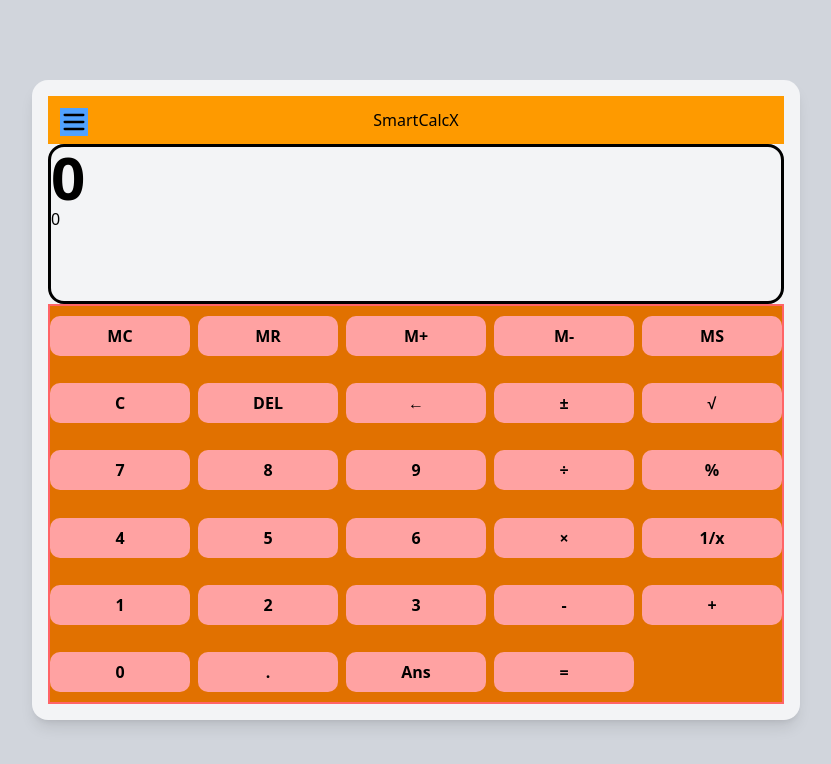
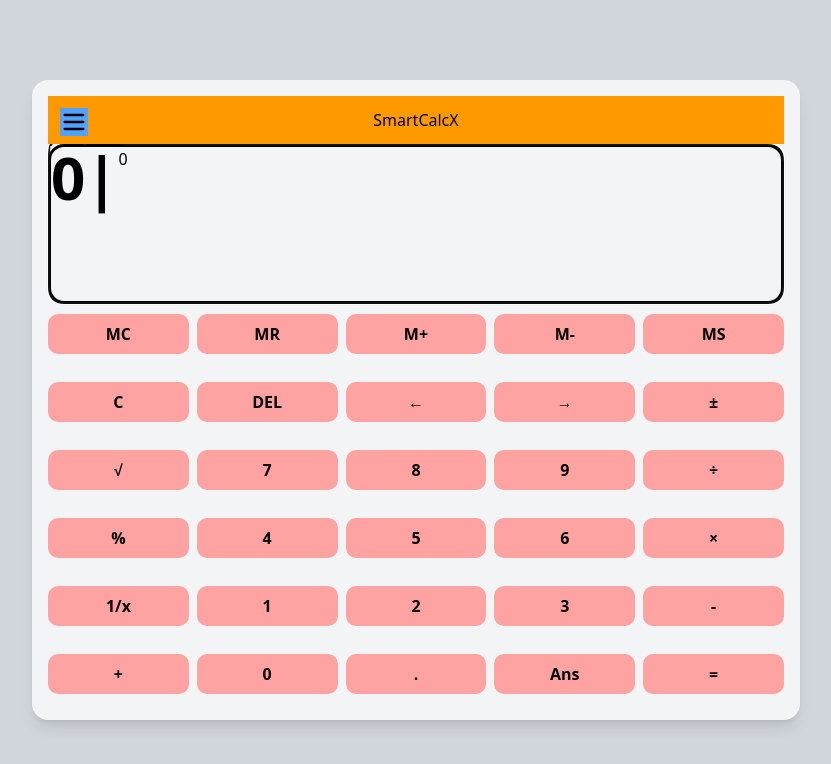
Before and after one commit to Hanseenee-prog/CodeAlpha_Calculator, a React (Vite) app: page / in a window 1280 px wide. Shown: the top 764 px of the page, without its empty margins (224-1055 px from the left). Built offline with nearby package versions, Linux system fonts and the light colour scheme.

Commit message:
Made the cursor work

```diff
--- a/src/App.jsx
+++ b/src/App.jsx
@@ -10,7 +10,7 @@ import { useCalcLogic } from './utils.js/useCalcLogic';
 function App() {
   const [isOpen, setIsOpen] = useState(false);
   const [buttons, setButtons] = useState(standardButtons);
-  const { expression, result, onButtonClick, clear } = useCalcLogic();
+  const { expression, result, onButtonClick, clear, cursorPosition } = useCalcLogic();
   const [mode, setMode] = useState('Standard');
 
   const handleModeChange = (newMode) => {
@@ -44,6 +44,7 @@ function App() {
         <CalcDisplay
           expression={expression}
           result={result}
+          cursorPosition={cursorPosition}
         />
 
         < KeyPadGrid
--- a/src/components/CalcDisplay.jsx
+++ b/src/components/CalcDisplay.jsx
@@ -1,15 +1,30 @@
-const CalcDisplay = ({ expression, result }) => {
+import { useEffect, useRef } from "react";
+
+const CalcDisplay = ({ expression, result, cursorPosition }) => {
+    const displayRef = useRef(null);
+
+    useEffect(() => {
+        // Focus display when expression updates
+        if (displayRef.current) displayRef.current.focus();
+    }, [expression]);
+
+    const partBeforeCursor = expression.slice(0, cursorPosition);
+    const partAfterCursor = expression.slice(cursorPosition);
+
     return (
         <div className="">
             <div
                 id="calcDisplay"
                 className="h-40 border-[3px] w-full rounded-2xl"
+                ref={displayRef}
+                tabIndex={0}
             >
                 {/* Span for calculations display */}
                 <span
-                    className="relative font-semibold text-6xl
-                        bottom-0 right-0 w-full float-right">
-                            {expression}
+                    className="relative font-semibold text-6xl float-left inline-block">
+                        {partBeforeCursor}
+                    <span className="font-">|</span> {/* The cursor */}
+                        {partAfterCursor}
                 </span>
 
                 {/* Span for results display */}
--- a/src/components/KeyPadGrid.jsx
+++ b/src/components/KeyPadGrid.jsx
@@ -1,7 +1,7 @@
 const KeyPadGrid = ({ buttons, onButtonClick }) => {
     return (
-        <div className="border-2 border-red-400 h-full">
-            <div className="grid grid-cols-5 gap-2 bg-amber-600 place-items-center h-full">
+        <div className="h-full">
+            <div className="grid grid-cols-5 gap-2 place-items-center h-full">
                 {
                     buttons.map((button, index) => {
                         return <span key={index}
--- a/src/data/buttons.js
+++ b/src/data/buttons.js
@@ -9,7 +9,8 @@ export const standardButtons = [
   // Row 2 - Clear and special functions
   { label: 'C', type: 'clear', style: 'clear' },
   { label: 'DEL', type: 'DEL', style: 'clear' },
-  { label: '←', type: 'backspace', style: 'function' },
+  { label: '←', type: 'move_left', style: 'function' },
+  { label: '→', type: 'move_right', style: 'function' },
   { label: '±', type: 'negate', style: 'function' },
   { label: '√', type: 'sqrt', style: 'function' },
 
--- a/src/utils.js/buttonHandler.js
+++ b/src/utils.js/buttonHandler.js
@@ -4,46 +4,28 @@ let isResultDisplayed = false;
 
 export const handleButtonClick = (button, state, actions) => {
     const { expression, result, lastAns } = state;
-    const { setExpression, setResult, setLastAns } = actions;
+    const {
+        setExpression,
+        setResult,
+        setLastAns,
+        setCursorPosition,
+        updateExpressionAtCursor,
+        moveCursor,
+        handleDeleteAtCursor,
+        setIsResultDisplayed
+    } = actions;
 
     const { type, value, label, func } = button;
 
     switch (type) {
         case 'number':
-            // If expression is zero, replace it with value
-            if (expression === '0' || expression === 0) {
-                setExpression(value);
-                isResultDisplayed = false;
-            } else if (isResultDisplayed) {
-                setExpression(value);
-                isResultDisplayed = false;
-            } else {
-                setExpression(expression + value);
-            }
+        case 'operator':
+        case 'decimal':
+        case 'answer':
+            // If expression is zero, replace it with ans
+            // Else add it to the current expression
+            updateExpressionAtCursor(value);
             break;
-
-        case 'operator':
-            if (isResultDisplayed) {
-                setExpression('Ans' + value);
-            } else {
-                setExpression(expression + value);
-            }
-
-            isResultDisplayed = false;
-            break;
-
-        case 'decimal': {
-            // Get the last number being typed after the last operator
-            const lastNumber  = expression.toString().split(/[+\-*/\x]/).pop();
-            console.log(lastNumber)
-
-            // Only add decimal if current number doesnt have one
-            if (!lastNumber.includes('.')) {
-                if (expression === '0' || expression === 0) setExpression('0.');
-                else setExpression(expression + '.');
-            }
-            break;
-        }
 
         case 'equals':
             try {
@@ -54,29 +36,32 @@ export const handleButtonClick = (button, state, actions) => {
                 setResult(calculatedResult);
                 setExpression(calculatedResult.toString());
                 setLastAns(calculatedResult);
+                setIsResultDisplayed(true);
+                setCursorPosition(calculatedResult.toString().length);
 
                 isResultDisplayed = true;
             } catch (error) {
                 setResult('Error', error);
+                setIsResultDisplayed(true);
             }
             break;
 
-        case 'answer':
-            // If expression is zero, replace it with ans
-            // Else add it to the current expression
-            setExpression(expression === '0' ? 'Ans' : expression + 'Ans');
+        case 'move_left':
+            moveCursor('left');
             break;
 
-        // case 'DEL': {
-        //     let expressionString = expression.toString().split('').splice(0, -1).join();
-        //     console.log(expressionString);
-        //     setExpression(expressionString)
-        //     break;
-        // }
+        case 'move_right':
+            moveCursor('right');
+            break;
+
+        case 'DEL':
+            handleDeleteAtCursor();
+            break;
 
         case 'clear':
             setExpression('0');
             setResult('0');
+            setIsResultDisplayed(false);
             break;
 
         default:
--- a/src/utils.js/useCalcLogic.js
+++ b/src/utils.js/useCalcLogic.js
@@ -1,26 +1,102 @@
-import { useState } from "react";
+import { useState, useCallback } from "react";
 import { handleButtonClick } from './buttonHandler';
 
 export const useCalcLogic = () => {
     const [expression, setExpression] = useState('0');
     const [result, setResult] = useState('0');
-    const [lastAns, setLastAns] = useState('0');
+    const [lastAns, setLastAns] = useState('0'); // For controlling the 'Ans' button
+    const [isResultDisplayed, setIsResultDisplayed] = useState(false);
+
+    // Add cursor position state
+    const [cursorPosition, setCursorPosition] = useState(1) // Start after the first number '0'
+
+    // Function to update expression respecting the cursor position
+    const updateExpressionAtCursor = useCallback((newText) => {
+        if (isResultDisplayed) {
+            setExpression(newText);
+            setCursorPosition(newText.length);
+            setIsResultDisplayed(false);
+            return;
+        }
+
+        // Handle initial '0' replacement
+        if (expression === '0' || expression === 0) {
+            setExpression(newText);
+            setCursorPosition(newText.length);
+            return;
+        }
+
+        if (newText === '.') {
+            const parts = expression.slice(0, cursorPosition).split(/[+\-*/\x]/);
+            const lastNumber  = parts[parts.length - 1];
+
+            if (!lastNumber.includes('.')) return;
+        }
+
+        setExpression(prevExpr => {
+            const newExpr =
+                    prevExpr.slice(0, cursorPosition) +
+                    newText +
+                    prevExpr.slice(cursorPosition);
+
+            console.log(newExpr);
+            setCursorPosition(newText.length + cursorPosition);
+            return newExpr;
+        })
+    }, [expression, cursorPosition, isResultDisplayed]);
+
+    // Function to move the cursor
+    const moveCursor = useCallback(direction => {
+        setCursorPosition(prevPosition => {
+            if (direction === 'left') return Math.max(0, prevPosition - 1); // Cursor never goes beyond 0
+            else if (direction === 'right') return Math.min(expression.length, prevPosition + 1); // Cursor never goes beyond expression's length
+
+            return prevPosition;
+        })
+    }, [expression.length]);
+
+    // Function to handle delete at cursor
+    const handleDeleteAtCursor = useCallback(() => {
+        setExpression(prevExpr => {
+            if (cursorPosition > 0) {
+                const newExpr = prevExpr.slice(0, cursorPosition - 1) + prevExpr.slice(cursorPosition);
+                setCursorPosition(cursorPosition - 1);
+                return newExpr;
+            }
+            return prevExpr;
+        })
+    }, [cursorPosition]);
 
     const onButtonClick = (button) => {
         const state = { expression, result, lastAns };
-        const actions = { setExpression, setResult, setLastAns };
+
+        const actions = {
+            setExpression,
+            setResult,
+            setLastAns,
+            setCursorPosition,
+            updateExpressionAtCursor,
+            moveCursor,
+            handleDeleteAtCursor,
+            setIsResultDisplayed
+        };
+
         handleButtonClick(button, state, actions);
     };
 
     const clear = () => {
         setExpression('0');
         setResult('0');
+        setCursorPosition(1);
     };
 
     return {
         expression,
         result,
         onButtonClick,
-        clear
+        clear,
+        cursorPosition,
+        isResultDisplayed,
+        setIsResultDisplayed
     };
 };
```
